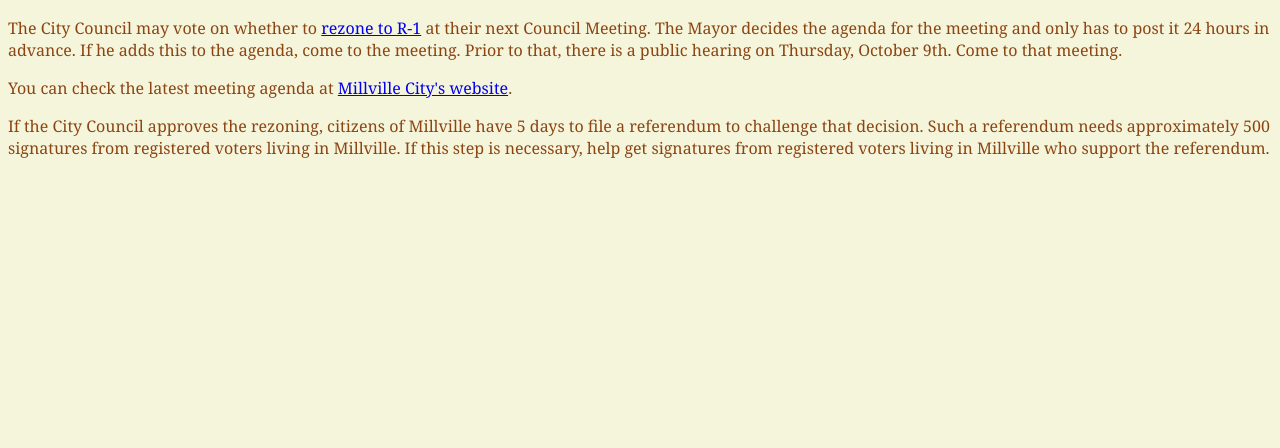
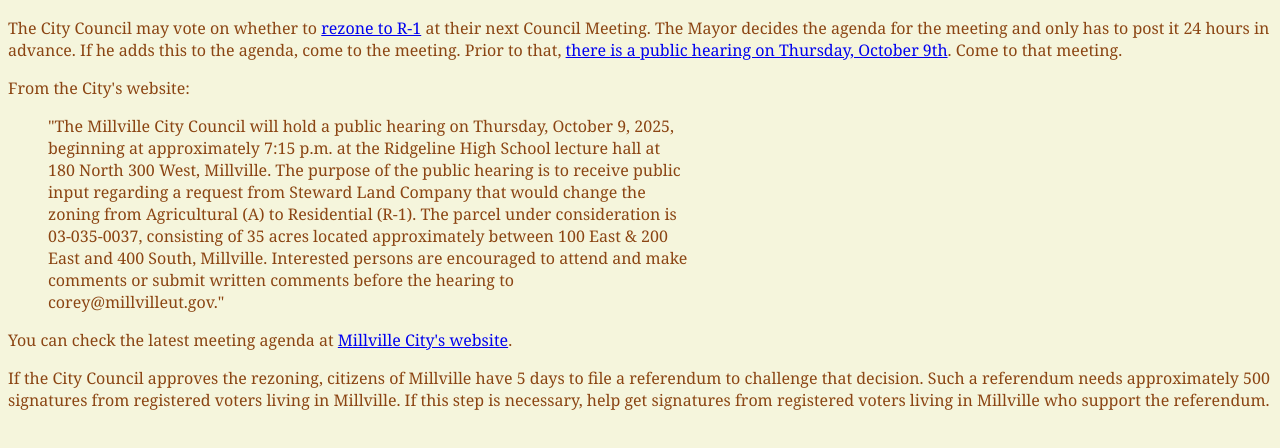
Before and after one commit to pthatcher/KeepItCountry, a plain HTML site: page whats-next.html in a window 1280 px wide. Shown: the part 76-524 px from the top of the page. Drawn offline with Linux system fonts and the light colour scheme.

Commit message:
Update about public hearing

```diff
--- a/whats-next.html
+++ b/whats-next.html
@@ -11,8 +11,21 @@
     <p>
         The City Council may vote on whether to <a href="information.html">rezone to R-1</a> at their next Council
         Meeting. The Mayor decides the agenda for the meeting and only has to post it 24 hours in advance. If he
-        adds this to the agenda, come to the meeting. Prior to that, there is a public hearing on Thursday,
-        October 9th. Come to that meeting.
+        adds this to the agenda, come to the meeting. Prior to that, <a
+            href="https://millvilleut.gov/millville-city-council-public-hearing/">there is a public hearing on Thursday,
+            October 9th</a>. Come to that meeting.
+    </p>
+    <p>
+        From the City's website:
+    <blockquote style="text-align: left; width: 40em">
+        "The Millville City Council will hold a public hearing on Thursday, October 9, 2025, beginning at
+        approximately 7:15 p.m. at the Ridgeline High School lecture hall at 180 North 300 West, Millville. The
+        purpose of the public hearing is to receive public input regarding a request from Steward Land Company
+        that would change the zoning from Agricultural (A) to Residential (R-1). The parcel under consideration
+        is 03-035-0037, consisting of 35 acres located approximately between 100 East & 200 East and 400 South,
+        Millville. Interested persons are encouraged to attend and make comments or submit written comments
+        before the hearing to corey@millvilleut.gov."
+    </blockquote>
     </p>
     <p>
         You can check the latest meeting agenda at <a
```
Also changed, not shown: index.html (+10 -9 lines).
